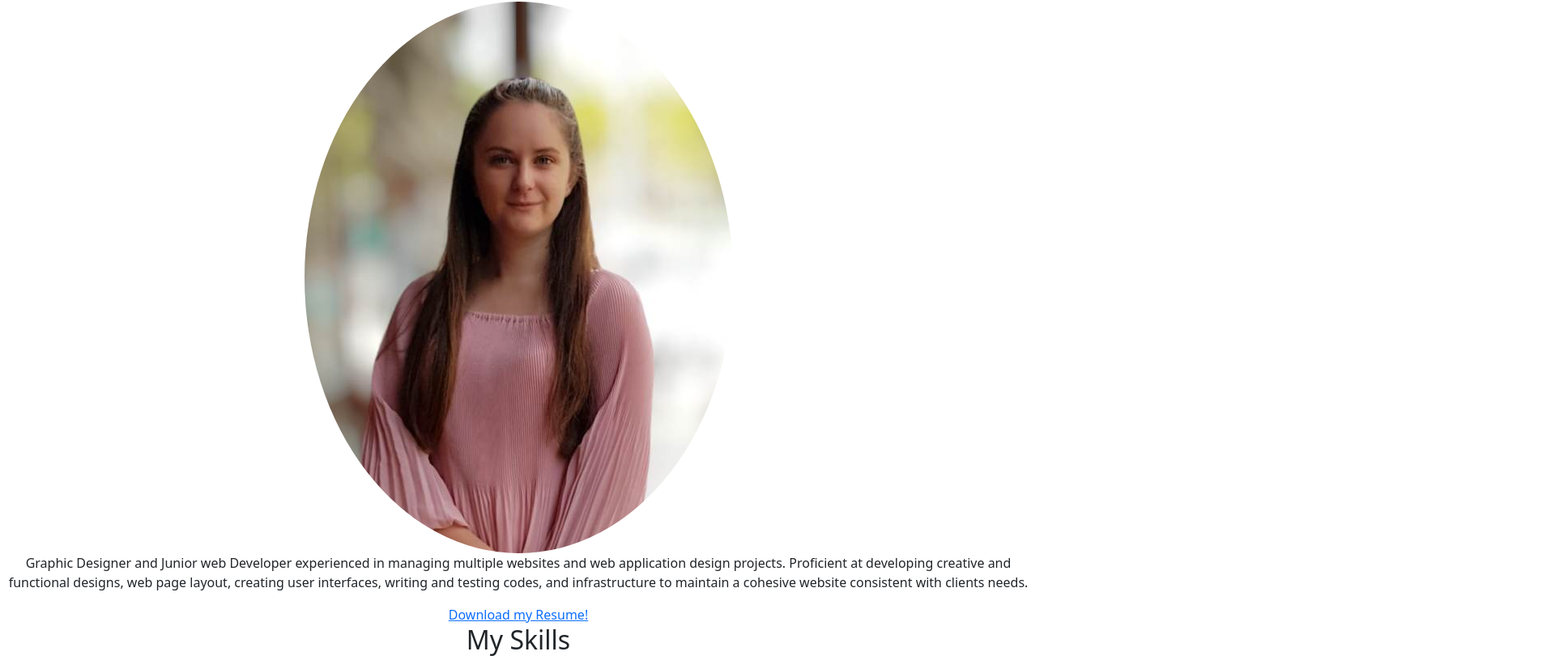
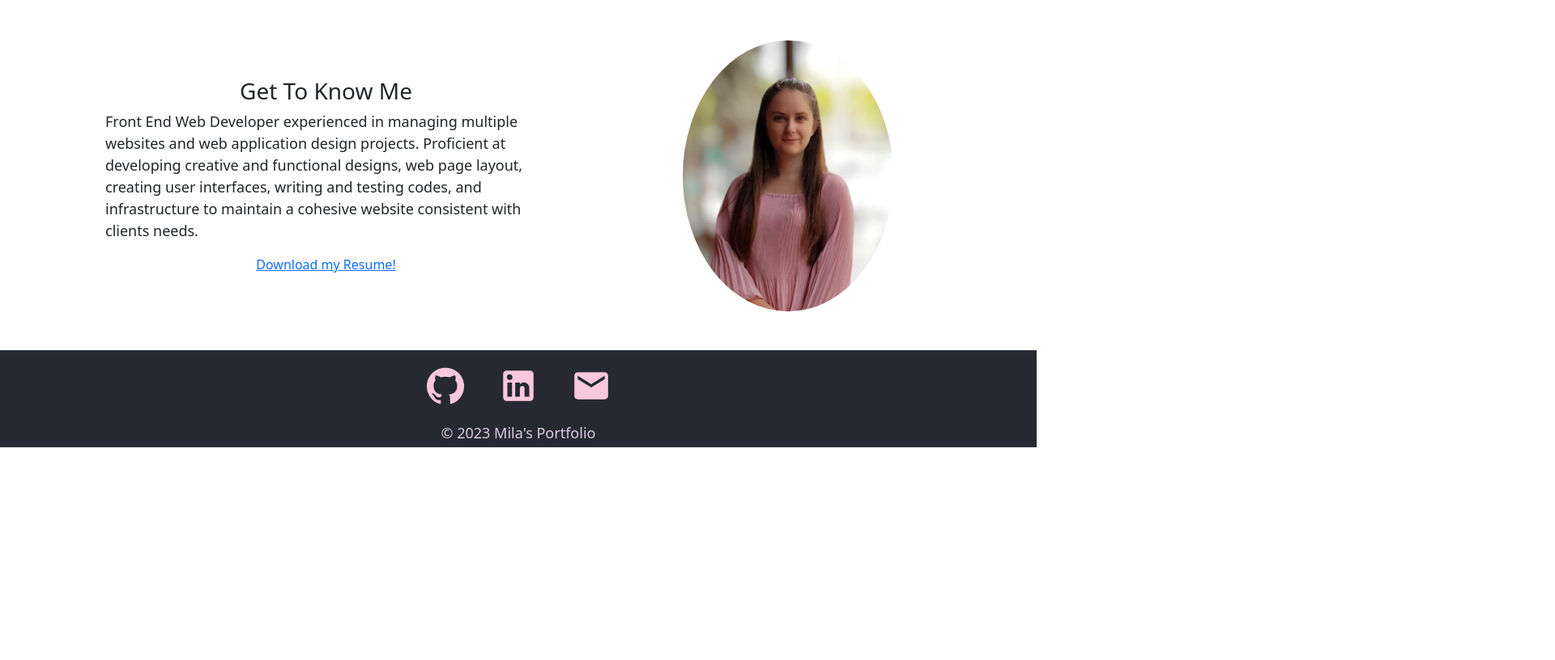
Before and after one commit to milla56/Lubomila-s-React-Portfolio, a React (Create React App) app in the folder myapp/: page /about in a window 1280 px wide. Shown: the part 124-940 px from the top of the page at 81% size, 1920 px wide, since content can reach past the window. After the commit the page ends 800 px from the top, so only its background shows below. Built offline with nearby package versions, Linux system fonts and the light colour scheme.

Commit message:
about me.page started to get styled

```diff
--- a/myapp/src/pages/About.js
+++ b/myapp/src/pages/About.js
@@ -1,4 +1,7 @@
 import React from 'react';
+import "../styles/about.css"
+
+import { Container} from "react-bootstrap";
 
 // Images
 import myphoto from '../images/myphoto.jpg'
@@ -15,21 +18,32 @@ const About = () => {
   return (
     <div className='aboutme'>
     <h1>About Me</h1>
-    <img
-    className = "img-fluid rounded-circle"
-    src={myphoto}
-    alt="Avatar" />
-    <p>
-    Graphic Designer and Junior web Developer experienced in managing multiple websites
-    and web application design projects. Proficient at developing creative and functional designs, web page layout,
-    creating user interfaces, writing and testing codes, and infrastructure to maintain a cohesive website consistent with clients needs.
-    </p>
-    <a href="https://drive.google.com/file/d/16wPZr0HDKNc37wzPJw1Gby4o_EkPzulF/view"
-    className="btn1 btn-lg btn-outline-light">
-            <i className="fa fa-download" aria-hidden="true" id="download"></i>
-             Download my Resume!</a>
+    <Container className='info'>
+    <div className="row align-items-center" id="pannel">
+        <div className="col-lg-5 order-lg-2">
+          <div className="p-5">
+            <img className="img-fluid rounded-circle" src={myphoto} alt="self portrait"/>
+          </div>
+        </div>
+        <div class="col-lg-7 order-lg-1">
+          <div class="p-5">
+            <h3 class="name">Get To Know Me</h3>
+            <p>Front End Web Developer experienced in managing multiple websites
+                and web application design projects.
+                Proficient at developing creative and functional designs, web page layout,
+                creating user interfaces, writing and testing codes,
+                and infrastructure
+                to maintain a cohesive website consistent with clients needs.</p>
+            <a href="https://drive.google.com/file/d/1ekJTwcekC7yv7IO-f22gjGo4TpjPtIDB/view?usp=share_link" class="btn1 btn-lg btn-outline-light">
+              <i class="fa fa-download" aria-hidden="true" id="download"></i>
+               Download my Resume!</a>
 
-  <h2> My Skills</h2>
+
+          </div>
+        </div>
+      </div>
+      </Container>
+  {/* <h2> My Skills</h2>
   <img
     className = "html"
     src={html}
@@ -63,7 +77,7 @@ const About = () => {
    <img
     className = "adobe"
     src={adobe}
-    alt="adobe,icon" />
+    alt="adobe,icon" /> */}
   </div>
 
   );
--- /dev/null
+++ b/myapp/src/styles/about.css
@@ -0,0 +1,9 @@
+.img-fluid{
+  width: 260px;
+}
+
+p{
+  text-align: left;
+  font-size: 18px;
+
+}
```
